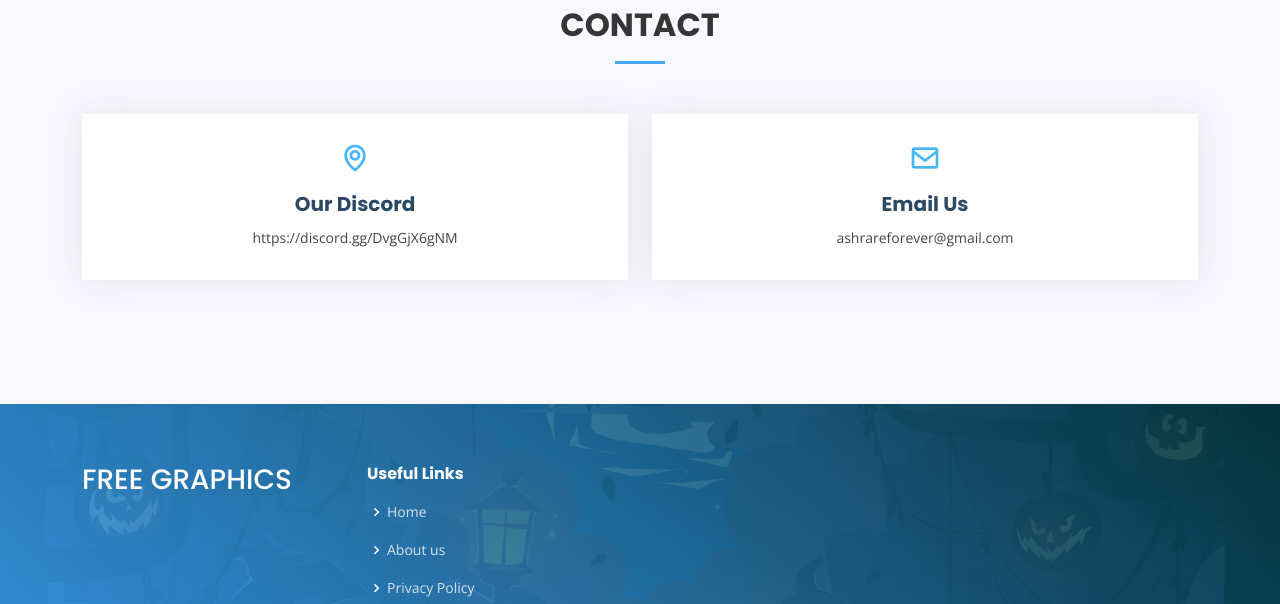
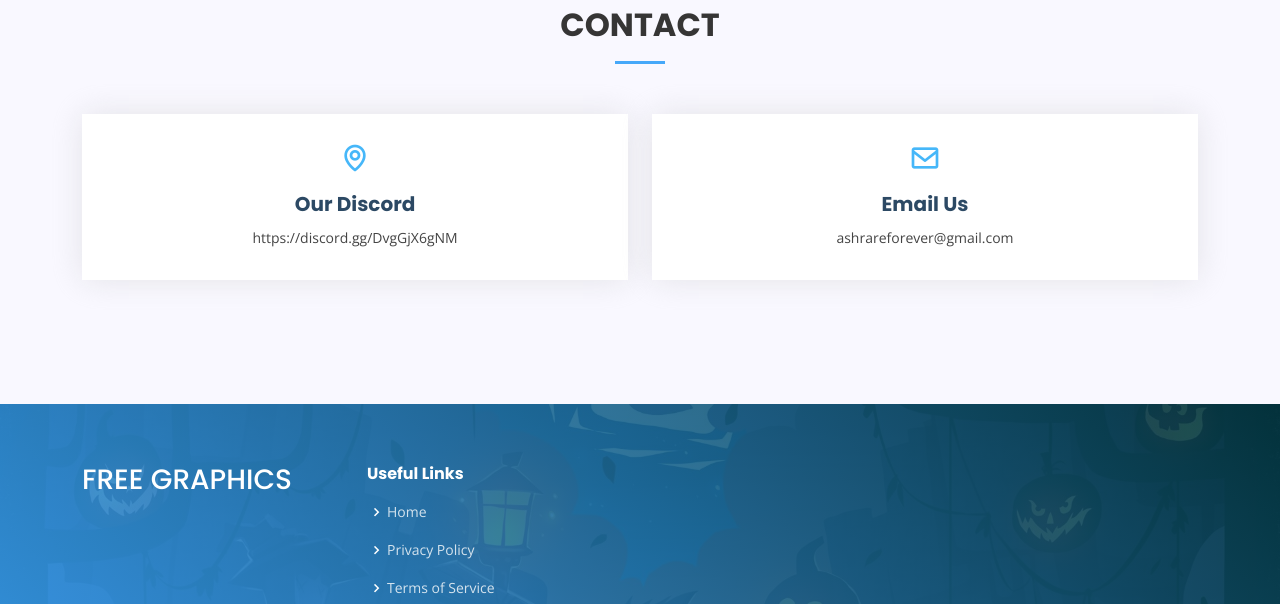
Before and after one commit to FreeGraphicsOfficial/FreeGraphicsOfficial.github.io, a plain HTML site: page index.html in a window 1280 px wide. Shown: the part 3030-3634 px from the top of the page. Drawn offline with nearby package versions, Linux system fonts and the light colour scheme.

Commit message:
removed about page

```diff
--- a/index.html
+++ b/index.html
@@ -256,7 +256,6 @@
             <h4>Useful Links</h4>
             <ul>
               <li><i class="bx bx-chevron-right"></i> <a href="#">Home</a></li>
-              <li><i class="bx bx-chevron-right"></i> <a href="#about">About us</a></li>
               <li><i class="bx bx-chevron-right"></i> <a href="privacy.html">Privacy Policy</a></li>
               <li><i class="bx bx-chevron-right"></i> <a href="tos.html">Terms of Service</a></li>
             </ul>
```
Also changed, not shown: privacy.html (+0 -1 lines).
